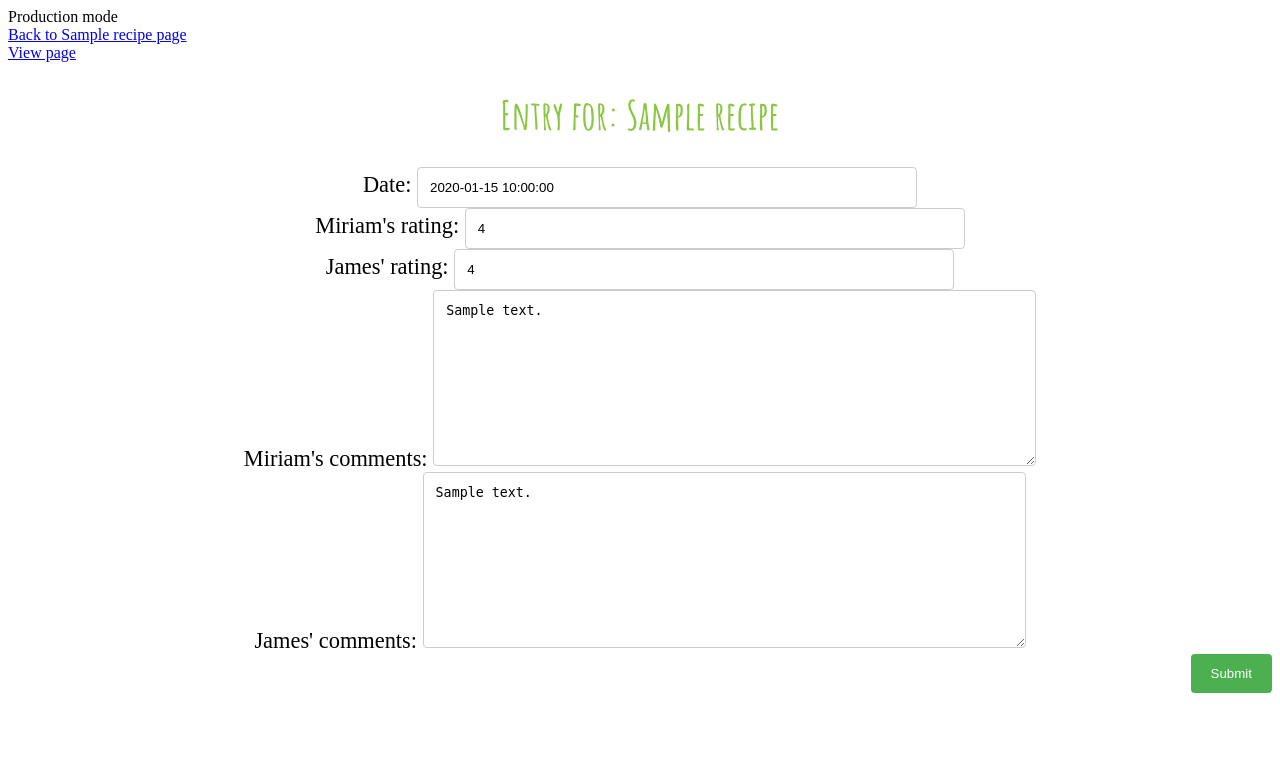
After one commit to miriam-lau/Recipe_App, a Flask app: template src/templates/edit_entry.html in a window 1280 px wide. The commit adds this page. Shown: the top 769 px of the page. Run offline with Flask 2, Linux system fonts and the light colour scheme; the template is opened without the code that fills it: most values are stand-ins (such as "Sample title", 1, 10 or a date in 2020); parts of the project's set-up code (start-up, migrations or seed data) failed here and were passed over.

Commit message:
Added ability to edit pages. Missing unittests for modify functions.

```diff
--- a/src/app.py
+++ b/src/app.py
@@ -39,12 +39,24 @@ def add_cookbook():
     return redirect(url_for("render_cookbooks"))
 
 
-@app.route("/cookbook/<int:id>")
+@app.route("/editcookbook/<int:id>", methods=["POST"])
+def edit_cookbook(id: int):
+    cookbook_manager.modify_cookbook(id, request.form["cookbook_name"], request.form["cookbook_notes"])
+    return redirect(url_for("render_cookbook", id=id))
+
+
+@app.route("/cookbook/view/<int:id>")
 def render_cookbook(id: int):
     debug_mode = settings.get_debug_mode()
     cookbook = cookbook_manager.get_cookbook(id)
-    return render_template(
-        'cookbook.html',**locals())
+    return render_template('cookbook.html',**locals())
+
+
+@app.route("/cookbook/edit/<int:id>")
+def render_edit_cookbook(id: int):
+    debug_mode = settings.get_debug_mode()
+    cookbook = cookbook_manager.get_cookbook(id)
+    return render_template('edit_cookbook.html',**locals())
 
 
 @app.route("/addrecipe", methods=["POST"])
@@ -57,13 +69,28 @@ def add_recipe():
     return redirect(url_for("render_cookbook", id=cookbook_id))
 
 
-@app.route("/recipe/<int:id>")
+@app.route("/editrecipe/<int:id>", methods=["POST"])
+def edit_recipe(id: int):
+    recipe_manager.modify_recipe(
+        id, request.form["recipe_name"], request.form["recipe_category"], int(request.form["recipe_priority"]), \
+        request.form["recipe_has_image"].lower() == 'true', request.form["recipe_notes"])
+    return redirect(url_for("render_recipe", id=id))
+
+
+@app.route("/recipe/view/<int:id>")
 def render_recipe(id: int):
     debug_mode = settings.get_debug_mode()
     recipe = recipe_manager.get_recipe(id)
     cookbook = cookbook_manager.get_cookbook(recipe.cookbook_id)
-    return render_template(
-        'recipe.html',**locals())
+    return render_template('recipe.html',**locals())
+
+
+@app.route("/recipe/edit/<int:id>")
+def render_edit_recipe(id: int):
+    debug_mode = settings.get_debug_mode()
+    recipe = recipe_manager.get_recipe(id)
+    cookbook = cookbook_manager.get_cookbook(recipe.cookbook_id)
+    return render_template('edit_recipe.html',**locals())
 
 
 @app.route("/addentry", methods=["POST"])
@@ -76,4 +103,29 @@ def add_entry():
     return redirect(url_for("render_recipe", id=recipe_id))
 
 
+@app.route("/editentry/<int:id>", methods=["POST"])
+def edit_entry(id: int):
+    entry_manager.modify_entry(
+        id, datetime.datetime.strptime(request.form["entry_date"], '%Y-%m-%d'), \
+        float(request.form["entry_miriam_rating"]), float(request.form["entry_james_rating"]), \
+        request.form["entry_miriam_comments"], request.form["entry_james_comments"])
+    return redirect(url_for("render_entry", id=id))
+
+
+@app.route("/entry/view/<int:id>")
+def render_entry(id: int):
+    debug_mode = settings.get_debug_mode()
+    entry = entry_manager.get_entry(id)
+    recipe = recipe_manager.get_recipe(entry.recipe_id)
+    return render_template('entry.html',**locals())
+
+
+@app.route("/entry/edit/<int:id>")
+def render_edit_entry(id: int):
+    debug_mode = settings.get_debug_mode()
+    entry = entry_manager.get_entry(id)
+    recipe = recipe_manager.get_recipe(entry.recipe_id)
+    return render_template('edit_entry.html',**locals())
+
+
 initialize_app()
--- a/src/entities/cookbook_manager.py
+++ b/src/entities/cookbook_manager.py
@@ -48,6 +48,12 @@ class CookbookManager:
         self._cookbooks[cookbook_id] = cookbook
         self._write_cookbooks_to_file(filename)
 
+    def modify_cookbook(self, id: int, name: str, notes: str, filename: str=_get_cookbook_file()):
+        cookbook = self.get_cookbook(id)
+        cookbook.name = name
+        cookbook.notes = notes
+        self._write_cookbooks_to_file(filename)
+
     def _write_cookbooks_to_file(self, filename: str):
         with atomic_write(filename, keep=False) as f:
             writer = csv.writer(f, dialect=csv.excel)
--- a/src/entities/entry_manager.py
+++ b/src/entities/entry_manager.py
@@ -4,6 +4,7 @@ import csv
 from .files.atomic_write import atomic_write
 from .recipe_manager import RecipeManager
 from ..settings import settings
+import datetime
 
 ENTRIES_FILE_PREFIXES = ["/Users/miriamlau", "/home/james"]
 DROPBOX_FILE = "/Dropbox/RecipeApp/"
@@ -51,6 +52,16 @@ class EntryManager:
         recipe_manager.get_recipe(entry.recipe_id).add_entry(entry)
         self._write_entries_to_file(filename)
 
+    def modify_entry(self, id: int, date: datetime, miriam_rating: float, james_rating: float, \
+                     miriam_comments: str, james_comments: str, filename: str=_get_entry_file()):
+        entry = self.get_entry(id)
+        entry.date = date
+        entry.miriam_rating = miriam_rating
+        entry.james_rating = james_rating
+        entry.miriam_comments = miriam_comments
+        entry.james_comments = james_comments
+        self._write_entries_to_file(filename)
+
     def _write_entries_to_file(self, filename: str):
         with atomic_write(filename, keep=False) as f:
             writer = csv.writer(f, dialect=csv.excel)
@@ -65,3 +76,6 @@ class EntryManager:
 
     def get_entries(self):
         return sorted(self._entries.values(), key=lambda entry: entry.id)
+
+    def get_entry(self, id: int):
+        return self._entries[id]
--- a/src/entities/recipe_manager.py
+++ b/src/entities/recipe_manager.py
@@ -52,6 +52,16 @@ class RecipeManager:
         cookbook_manager.get_cookbook(recipe.cookbook_id).add_recipe(recipe)
         self._write_recipes_to_file(filename)
 
+    def modify_recipe(self, id: int, name: str, category: str, priority: int, has_image: bool, notes: str, \
+                      filename: str=_get_recipe_file()):
+        recipe = self.get_recipe(id)
+        recipe.name = name
+        recipe.category = category
+        recipe.priority = priority
+        recipe.has_image = has_image
+        recipe.notes = notes
+        self._write_recipes_to_file(filename)
+
     def _write_recipes_to_file(self, filename: str):
         with atomic_write(filename, keep=False) as f:
             writer = csv.writer(f, dialect=csv.excel)
--- a/src/templates/cookbook.html
+++ b/src/templates/cookbook.html
@@ -1,7 +1,8 @@
 {% extends "layout.html" %}
 {% block body %}
 
-<a href="/">Back to main page</a>
+<a href="/">Back to main page</a><br/>
+<a href="/cookbook/edit/{{cookbook.id}}">Edit page</a><br/>
 <h1>{{cookbook.name}}</h1>
 <div class="cookbook-info">
 Num recipes made: {{cookbook.num_recipes_made()}}<br/>
@@ -22,7 +23,7 @@ Notes: {{cookbook.notes}}<br/>
   {% for recipe in cookbook.recipes_by_best_rating_descending() %}
     <tr>
       <td>
-        <a href="/recipe/{{recipe.id}}">{{recipe.name}}</a><br/>
+        <a href="/recipe/view/{{recipe.id}}">{{recipe.name}}</a><br/>
       </td>
       <td>
         {{recipe.get_num_times_made()}}
--- a/src/templates/cookbooks.html
+++ b/src/templates/cookbooks.html
@@ -12,7 +12,7 @@
   {% for cookbook in cookbooks %}
     <tr>
       <td>
-        <a href="/cookbook/{{cookbook.id}}">{{cookbook.name}}</a><br/>
+        <a href="/cookbook/view/{{cookbook.id}}">{{cookbook.name}}</a><br/>
       </td>
       <td>
         {{cookbook.num_recipes_made()}}
--- /dev/null
+++ b/src/templates/edit_entry.html
@@ -0,0 +1,17 @@
+{% extends "layout.html" %}
+{% block body %}
+
+<a href="/recipe/view/{{recipe.id}}">Back to {{recipe.name}} page</a><br/>
+<a href="/entry/view/{{entry.id}}">View page</a><br/>
+<h1>Entry for: {{recipe.name}}</h1>
+<div class="entry-info">
+  <form action="/editentry/{{entry.id}}">
+    Date: <input class="input" type="text" id="entry_date" name="entry_date" value="{{entry.date_string()}}"/><br/>
+    Miriam's rating: <input class="input" type="text" id="entry_miriam_rating" name="entry_miriam_rating" value="{{entry.miriam_rating}}"/><br/>
+    James' rating: <input class="input" type="text" id="entry_james_rating" name="entry_james_rating" value="{{entry.james_rating}}"/><br/>
+    Miriam's comments: <textarea style="width:auto" rows="10" cols="70" id="entry_miriam_comments" name="entry_miriam_comments">{{entry.miriam_comments}}</textarea><br/>
+    James' comments: <textarea style="width:auto" rows="10" cols="70" id="entry_james_comments" name="entry_james_comments">{{entry.james_comments}}</textarea><br/>
+    <input type="submit" value="Submit" formmethod="post"><br/>
+  </form>
+</div>
+{% endblock %}
--- a/src/templates/layout.html
+++ b/src/templates/layout.html
@@ -4,11 +4,16 @@
 <style>
 @import url(http://fonts.googleapis.com/css?family=Amatic+SC:700);
 
-.cookbook-info,.recipe-info {
+.cookbook-info, .recipe-info, .entry-info {
     text-align: center;
     margin-bottom: 30px;
     font-family: 'Benton Sans';
     font-size: 1.4em;
+}
+
+input[type="text"].input
+{
+  width: 500px;
 }
 
 /* Header */
--- a/src/templates/recipe.html
+++ b/src/templates/recipe.html
@@ -1,7 +1,8 @@
 {% extends "layout.html" %}
 {% block body %}
 
-<a href="/cookbook/{{cookbook.id}}">Back to {{cookbook.name}} page</a>
+<a href="/cookbook/view/{{cookbook.id}}">Back to {{cookbook.name}} page</a><br/>
+<a href="/recipe/edit/{{recipe.id}}">Edit page</a><br/>
 <h1>{{cookbook.name}}: {{recipe.name}}</h1>
 <div class="recipe-info">
 Best rating: {{recipe.get_best_rating()}}<br/>
@@ -25,7 +26,7 @@ Notes: {{recipe.notes}}<br/>
   {% for entry in recipe.entries_by_date_descending() %}
     <tr>
       <td>
-        {{entry.date_string()}}
+        <a href="/entry/view/{{entry.id}}">{{entry.date_string()}}</a><br/>
       </td>
       <td>
         {{entry.get_overall_rating()}}
```
Also changed, not shown: src/templates/edit_cookbook.html (added, +14 -0 lines), src/templates/edit_recipe.html (added, +17 -0 lines), src/templates/entry.html (added, +14 -0 lines).
